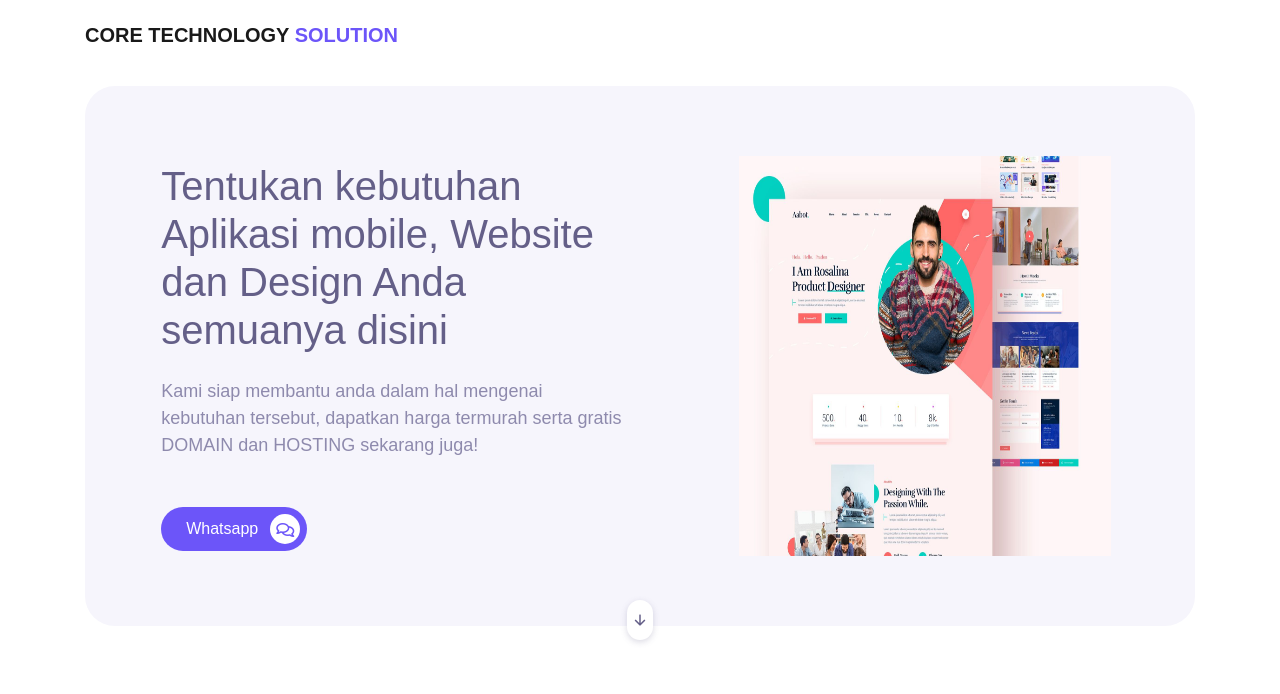
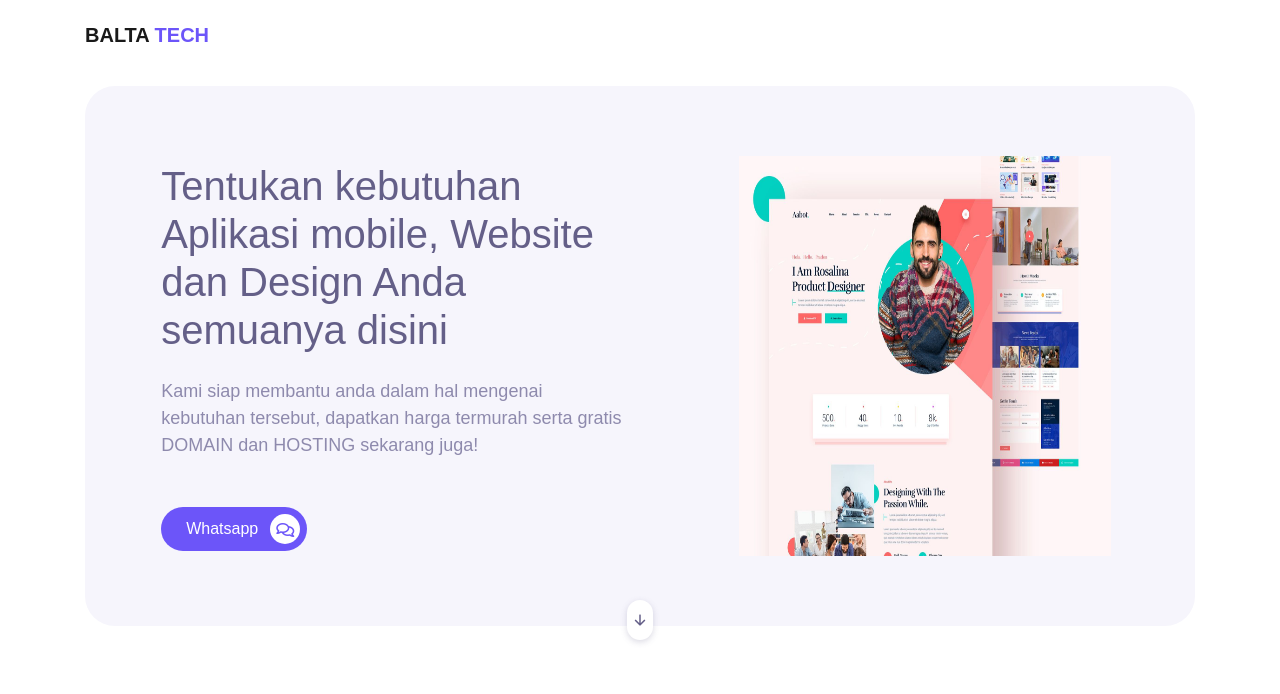
Before and after one commit to tauhid234/BALTA-TECH, a plain HTML site: page pages/index.html in a window 1280 px wide. Shown: the top 694 px of the page. Drawn offline with Linux system fonts and the light colour scheme; files whose address does not match are found by name.

Commit message:
FIX NAMING NAVBAR BRAND

```diff
--- a/pages/index.html
+++ b/pages/index.html
@@ -37,7 +37,7 @@
   <header>
     <nav class="navbar navbar-expand-lg navbar-light bg-white sticky" data-offset="500">
       <div class="container">
-        <a href="#" class="navbar-brand">CORE TECHNOLOGY<span class="text-primary"> SOLUTION</span></a>
+        <a href="#" class="navbar-brand">BALTA<span class="text-primary"> TECH</span></a>
 
         <button class="navbar-toggler" data-toggle="collapse" data-target="#navbarContent" aria-controls="navbarContent" aria-expanded="false" aria-label="Toggle navigation">
           <span class="navbar-toggler-icon"></span>
```
